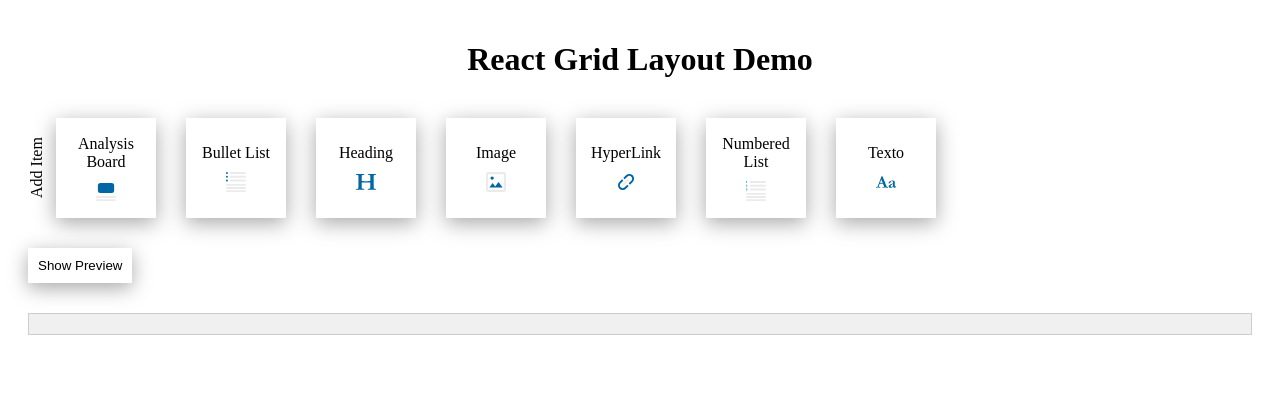
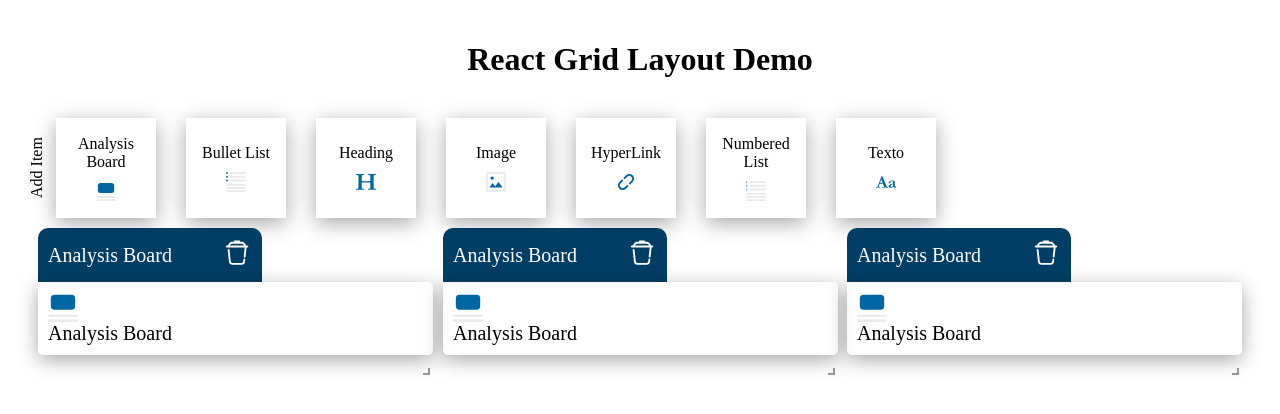
Before and after one commit to yordybb98/react-grid-layout, a React (Vite) app: page / in a window 1280 px wide. Shown: the top 414 px of the page. Built offline with nearby package versions, Linux system fonts and the light colour scheme.

Commit message:
First Step of dragging from outside

```diff
--- a/src/App.jsx
+++ b/src/App.jsx
@@ -1,12 +1,13 @@
 import GridDemo from "./components/GridDemo/GridDemo";
 import "./App.css";
+import DragFromOutsideLayout from "./components/GridDemo/GridDemoFromOutside";
 
 function App() {
     return (
         <div className="mainLayout">
             <h1 className="mainTitle">React Grid Layout Demo</h1>
             <div style={{ width: "100%" }}>
-                <GridDemo />
+                <DragFromOutsideLayout />
             </div>
         </div>
     );
--- a/src/components/GridDemo/GridDemo.jsx
+++ b/src/components/GridDemo/GridDemo.jsx
@@ -2,8 +2,8 @@ import { Responsive, WidthProvider } from "react-grid-layout";
 import "react-grid-layout/css/styles.css";
 import "./GridDemo.css";
 import Item from "../Item/Item";
-import { useState } from "react";
 import Toolbox from "../Toolbox/Toolbox";
+import { useEffect, useState } from "react";
 
 const ResponsiveGridLayout = WidthProvider(Responsive);
 
@@ -12,6 +12,11 @@ const GridDemo = () => {
     const [items, setItems] = useState([]);
     const [count, setCount] = useState(0);
     const [showPreview, setShowPreview] = useState(false);
+    const [mounted, setMounted] = useState(false);
+
+    useEffect(() => {
+        setMounted(true);
+    }, []);
 
     const addItem = (type) => {
         const newItem = { i: `item-${count}`, x: 0, y: 0, w: 1, h: 1, minW: 1, minH: 1 };
@@ -31,6 +36,12 @@ const GridDemo = () => {
         setLayout([]);
         setCount(0);
         setItems([]);
+    };
+
+    const onDrop = (layout, layoutItem) => {
+        console.log(layoutItem);
+        // Handle the drop event here
+        // You can update the layout or perform any other actions
     };
 
     return (
@@ -70,29 +81,14 @@ const GridDemo = () => {
                         containerPadding={[15, 15]}
                         compactType={null}
                         preventCollision={false}
-                        draggableHandle=".chichitojunior">
+                        draggableHandle=".chichitojunior"
+                        onDrop={onDrop}
+                        measureBeforeMount={false}
+                        useCSSTransforms={mounted}
+                        isDroppable={true}>
                         {items.map(({ id, type }) => (
                             <div key={id} style={{ height: "auto", display: "flex" }}>
                                 <Item type={type} removeItem={() => removeItem(id)} draggableClass="chichitojunior" />
-                            </div>
-                        ))}
-                    </ResponsiveGridLayout>
-                )}
-                {showPreview && (
-                    <ResponsiveGridLayout
-                        className="custom-grid"
-                        layouts={{ lg: layout }}
-                        breakpoints={{ lg: 1200 }}
-                        cols={{ lg: 4 }}
-                        rowHeight={150}
-                        containerPadding={[15, 15]}
-                        compactType={null}
-                        isDraggable={false}
-                        isResizable={false}
-                        preventCollision={false}>
-                        {layout.map((item) => (
-                            <div key={item.i} style={{ height: "auto", display: "flex" }}>
-                                <div style={{ backgroundColor: "red", width: "100%", height: "100%" }}>2</div>
                             </div>
                         ))}
                     </ResponsiveGridLayout>
--- /dev/null
+++ b/src/components/GridDemo/GridDemoFromOutside.jsx
@@ -0,0 +1,51 @@
+import { useState, useEffect } from "react";
+import { Responsive, WidthProvider } from "react-grid-layout";
+import "react-grid-layout/css/styles.css";
+import Item from "../Item/Item";
+import Toolbox from "../Toolbox/Toolbox";
+const ResponsiveReactGridLayout = WidthProvider(Responsive);
+
+const DragFromOutsideLayout = () => {
+    const [mounted, setMounted] = useState(false);
+    const [layouts, setLayouts] = useState([]);
+
+    useEffect(() => {
+        setMounted(true);
+        const initialLayouts = [
+            { i: "1", x: 0, y: 0, w: 4, h: 4 },
+            { i: "2", x: 4, y: 0, w: 4, h: 4 },
+            { i: "3", x: 8, y: 0, w: 4, h: 4 },
+        ];
+        setLayouts(initialLayouts);
+    }, []);
+
+    const onDrop = (layout, layoutItem) => {
+        alert(`Dropped element props:\n${JSON.stringify(layoutItem, ["x", "y", "w", "h"], 2)}`);
+    };
+
+    return (
+        <div>
+            <Toolbox addItem={() => {}} />
+            {/* <div className="droppable-element" draggable={true} onDragStart={(e) => e.dataTransfer.setData("text/plain", "")}>
+                Droppable Element (Drag me!)
+            </div> */}
+            <ResponsiveReactGridLayout
+                className="layout"
+                rowHeight={30}
+                cols={{ lg: 12, md: 10, sm: 6, xs: 4, xxs: 2 }}
+                layouts={{ lg: layouts }}
+                onDrop={onDrop}
+                measureBeforeMount={false}
+                useCSSTransforms={mounted}
+                isDroppable={true}>
+                {layouts.map((layoutItem) => (
+                    <div key={layoutItem.i} className="layout-item">
+                        <Item type={1} removeItem={() => {}} draggableClass="" />
+                    </div>
+                ))}
+            </ResponsiveReactGridLayout>
+        </div>
+    );
+};
+
+export default DragFromOutsideLayout;
--- a/src/components/Toolbox/Toolbox.jsx
+++ b/src/components/Toolbox/Toolbox.jsx
@@ -18,6 +18,11 @@ function Toolbox({ addItem }) {
                     <div
                         key={item.id}
                         className="toolboxItem button"
+                        draggable={true}
+                        onDragStart={(e) => {
+                            console.log(e);
+                            e.dataTransfer.setData("asdasd");
+                        }}
                         onClick={() => {
                             addItem(item.id);
                             /* To delete the added item from Toolbox */
```
